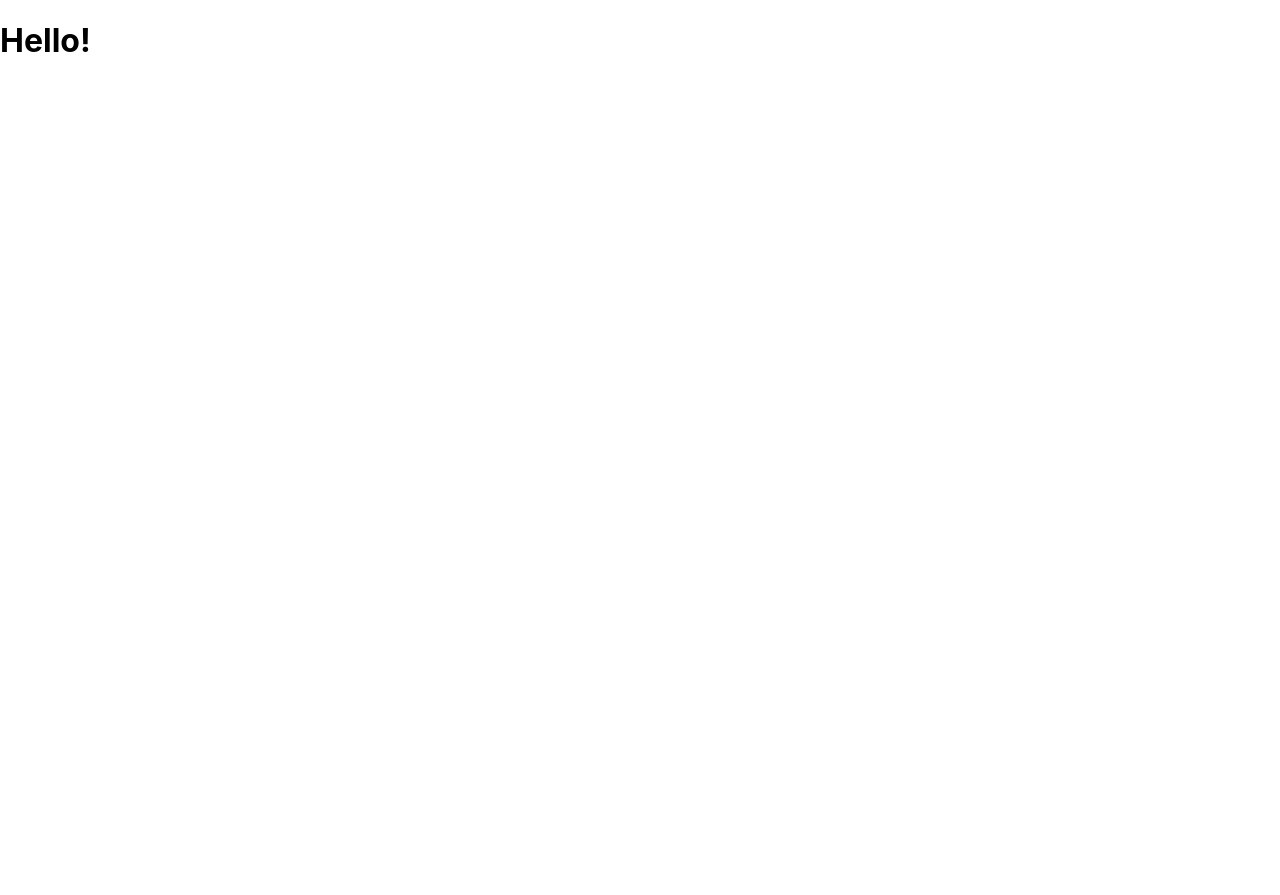
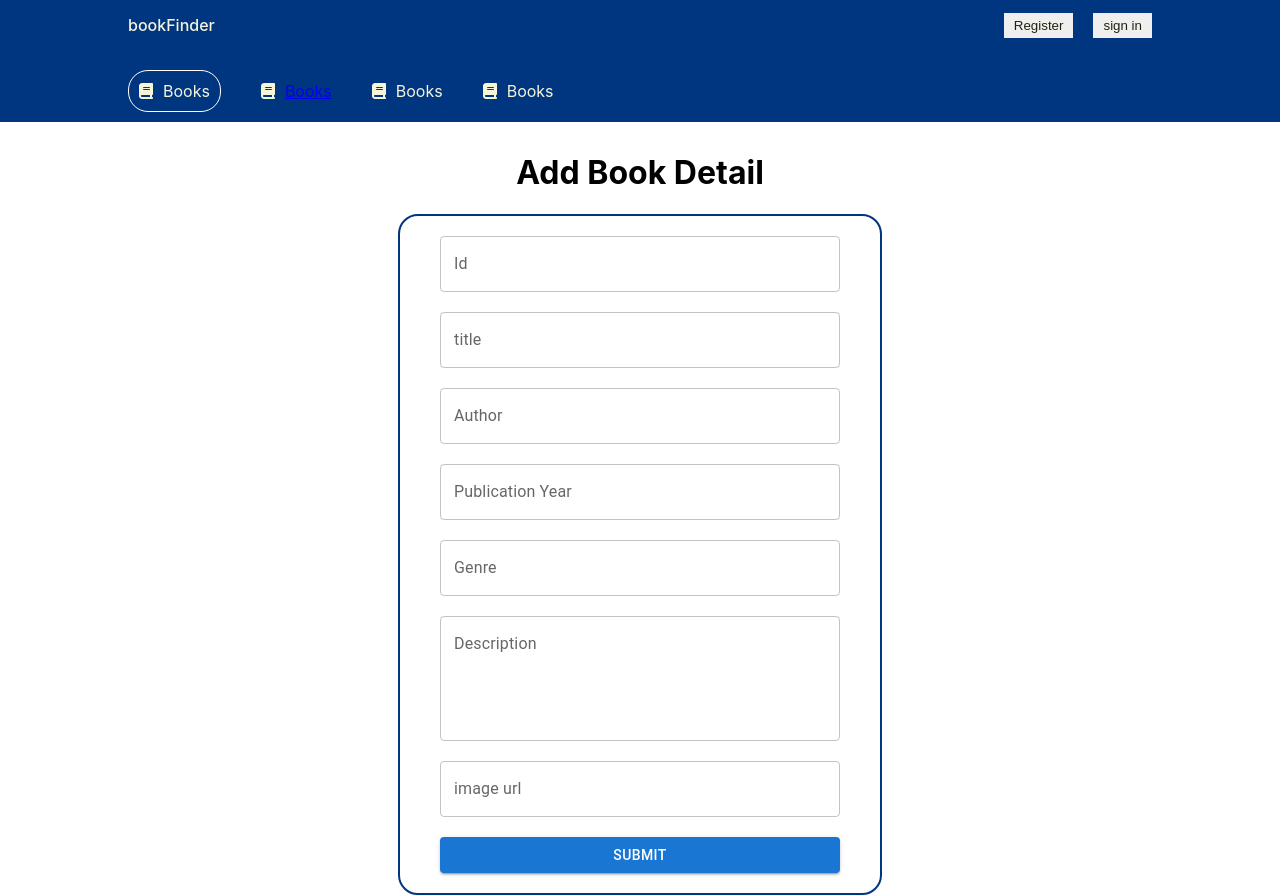
Before and after one commit to mafishoo/book-finder-app, a React (Create React App) app in the folder frontend/: page /books/add in a window 1280 px wide. Before the commit the page ends 800 px from the top, so only its background shows below. Built offline with nearby package versions, Linux system fonts and the light colour scheme.

Commit message:
worked on add book

```diff
--- a/frontend/package.json
+++ b/frontend/package.json
@@ -13,6 +13,7 @@
     "@testing-library/jest-dom": "^5.16.5",
     "@testing-library/react": "^13.4.0",
     "@testing-library/user-event": "^13.5.0",
+    "axios": "^1.4.0",
     "react": "^18.2.0",
     "react-dom": "^18.2.0",
     "react-router-dom": "^6.14.1",
--- a/frontend/src/App.js
+++ b/frontend/src/App.js
@@ -22,6 +22,8 @@ function App() {
         <Route path="/books" element={<BookList/>}> </Route>
         <Route path="/books/:id" element={<BookItem/>}> </Route>
         <Route path="/books/add" element={<AddBook/>}> </Route>
+        <Route path="/books/:id/update" element={<AddBook/>}> </Route>
+        <Route path="/books/:id/delete" element={<AddBook/>}> </Route>
       </Routes>
     </BrowserRouter>
   );
--- a/frontend/src/components/addBook/addBook.css
+++ b/frontend/src/components/addBook/addBook.css
@@ -0,0 +1,20 @@
+.classesform{
+    display: flex;
+    flex-direction: column;
+    gap: 20px;
+    max-width: 1024px;
+    width: 400px;
+
+    padding: 20px 40px;
+    border: 2px solid #003580;
+    border-radius: 20px;
+}
+ .addBookContainer{
+    margin-top:10px ;
+    display:flex;
+    flex-direction: column;
+    align-items:center ;
+    padding: 0% 20%;
+
+
+ }
--- a/frontend/src/components/addBook/addBook.jsx
+++ b/frontend/src/components/addBook/addBook.jsx
@@ -1,8 +1,96 @@
-function AddBook () {
-    return (
-<div>
-    <h1> Hello! </h1>
-</div>
-    )
+import { Alert, Button, TextField } from "@mui/material";
+
+import Header from "../header/Header";
+import NavBar from "../navBar/navBar";
+import { useState } from "react";
+import "./addBook.css";
+import { useForm } from "../useForm";
+import axios from "axios";
+
+function AddBook() {
+  let res = false;
+  const { formValues, setFormValues, handleChange } = useForm({
+    Id: "",
+    title: "",
+    author: "",
+    publicationYear: "",
+    genre: "",
+    description: "",
+    img: "",
+  });
+  const handleSubmit = async (e) => {
+    e.preventDefault();
+    console.log(formValues)
+    try {
+      const response = await axios.post(
+        "http://localhost:5001/api/books/book",
+        formValues
+      );
+      res = response.data;
+      alert('successfully saved')
+    } catch (error) {
+      console.error("Error creating book:", error);
+    }
+  };
+  return (
+    <div>
+      <NavBar />
+      <Header type="list" />
+      <div className="addBookContainer">
+        <h1> Add Book Detail </h1>
+        <form className="classesform" onSubmit={handleSubmit}>
+          <TextField
+            name="Id"
+            label="Id"
+            value={formValues.Id}
+            onChange={handleChange}
+          />
+          <TextField
+            name="title"
+            label="title"
+            value={formValues.title}
+            onChange={handleChange}
+          />
+          <TextField
+            name="author"
+            label="Author"
+            value={formValues.author}
+            onChange={handleChange}
+          />
+          <TextField
+            name="publicationYear"
+            label="Publication Year"
+            value={formValues.publicationYear}
+            onChange={handleChange}
+          />
+
+          <TextField
+            name="genre"
+            label="Genre"
+            value={formValues.genre}
+            onChange={handleChange}
+          />
+          <TextField
+            name="description"
+            label="Description"
+            multiline
+            rows={4}
+            value={formValues.description}
+            onChange={handleChange}
+          />
+          <TextField
+            name="img"
+            label="image url"
+            value={formValues.img}
+            onChange={handleChange}
+          />
+
+          <Button type="submit" variant="contained" color="primary">
+            Submit
+          </Button>
+        </form>
+      </div>
+    </div>
+  );
 }
-export default AddBook
+export default AddBook;
--- a/frontend/src/components/featured/Featured.jsx
+++ b/frontend/src/components/featured/Featured.jsx
@@ -15,7 +15,7 @@ export const Featured = (props) => {
         <CardMedia
           component="img"
           height="140"
-          image="/static/images/cards/contemplative-reptile.jpg"
+          image={book.img}
           alt="green iguana"
         />
         <CardContent>
@@ -23,14 +23,16 @@ export const Featured = (props) => {
             {book.title}
           </Typography>
           <Typography variant="body2" color="text.secondary">
-            Lizards are a widespread group of squamate reptiles, with over 6,000
-            species, ranging across all continents except Antarctica
+           {book.description}
           </Typography>
         </CardContent>
       </CardActionArea>
       <CardActions>
         <Button size="small" color="primary">
-          Share
+        edit
+        </Button>
+        <Button size="small" color="primary">
+        delete
         </Button>
       </CardActions>
     </Card>
--- a/frontend/src/components/header/Header.jsx
+++ b/frontend/src/components/header/Header.jsx
@@ -2,6 +2,7 @@ import React from "react";
 import "./header.css";
 import { faBook } from "@fortawesome/free-solid-svg-icons";
 import { FontAwesomeIcon } from "@fortawesome/react-fontawesome";
+import { Link } from "react-router-dom";
 
 export const Header = (props) => {
 console.log(props.type)
@@ -16,7 +17,7 @@ console.log(props.type)
           </div>
           <div className="headerListItem">
             <FontAwesomeIcon icon={faBook} />
-            <span>Books</span>
+            <span> <Link to = "/books/add"> Books </Link></span>
           </div>
           <div className="headerListItem">
             <FontAwesomeIcon icon={faBook} />
--- a/frontend/src/components/home/home.jsx
+++ b/frontend/src/components/home/home.jsx
@@ -5,11 +5,11 @@ import Featured from "../featured/Featured";
 import { useState } from "react";
 function Home() {
   const [books, setBooks] = useState([
-    { id: 1, title: 'Book 1' },
-    { id: 2, title: 'Book 2' },
-    { id: 3, title: 'Book 3' }, { id: 1, title: 'Book 1' },
-    { id: 2, title: 'Book 2' },
-    { id: 3, title: 'Book 3' },
+    { id: 1, title: 'Book 1' ,description : 'hello',img : "some image"},
+    { id: 2, title: 'Book 2', description : 'hello', img : "some image" },
+    { id: 3, title: 'Book 3', description : 'hello', img : "some image" }, { id: 1, title: 'Book 1' },
+    { id: 2, title: 'Book 2', description : 'hello' , img : "some image"},
+    { id: 3, title: 'Book 3', description : 'hello', img : "some image" },
   ]);
   return (
     <div >
--- /dev/null
+++ b/frontend/src/components/useForm.jsx
@@ -0,0 +1,19 @@
+import React, { useState } from "react";
+
+export const useForm = (initialValue) => {
+  const [formValues, setFormValues] = useState(initialValue);
+
+  const handleChange = (e) => {
+    const { name, value } = e.target;
+    setFormValues({
+      ...formValues,
+      [name]: value,
+    });
+    console.log(e.target.value);
+  };
+  return {
+    formValues,
+    setFormValues,
+    handleChange,
+  };
+};
```
Also changed, not shown: frontend/src/components/updateBook/UpdateBook.jsx (added, +7 -0 lines), frontend/src/components/user/user.jsx (added, +50 -0 lines), frontend/src/components/updateBook/updatBook.css (added), frontend/src/components/user/user.css (added), 2 other files (tests, documents, lock files or other folders).
